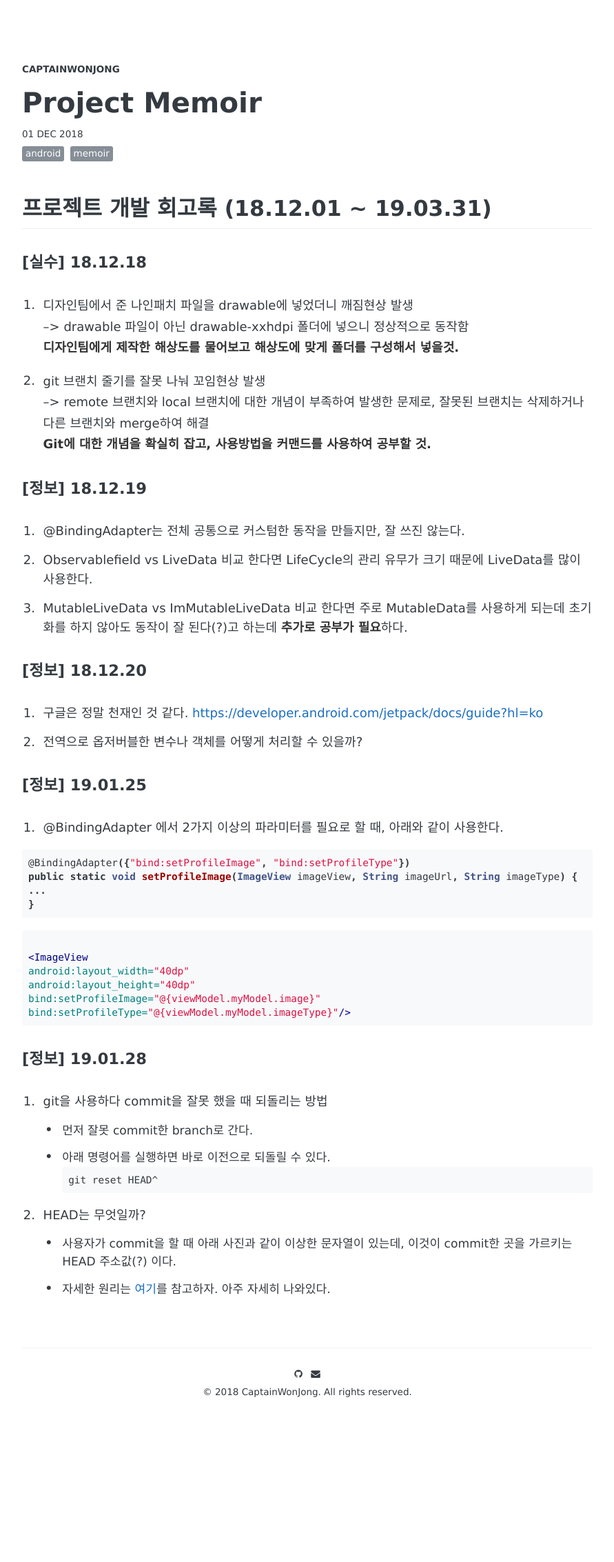
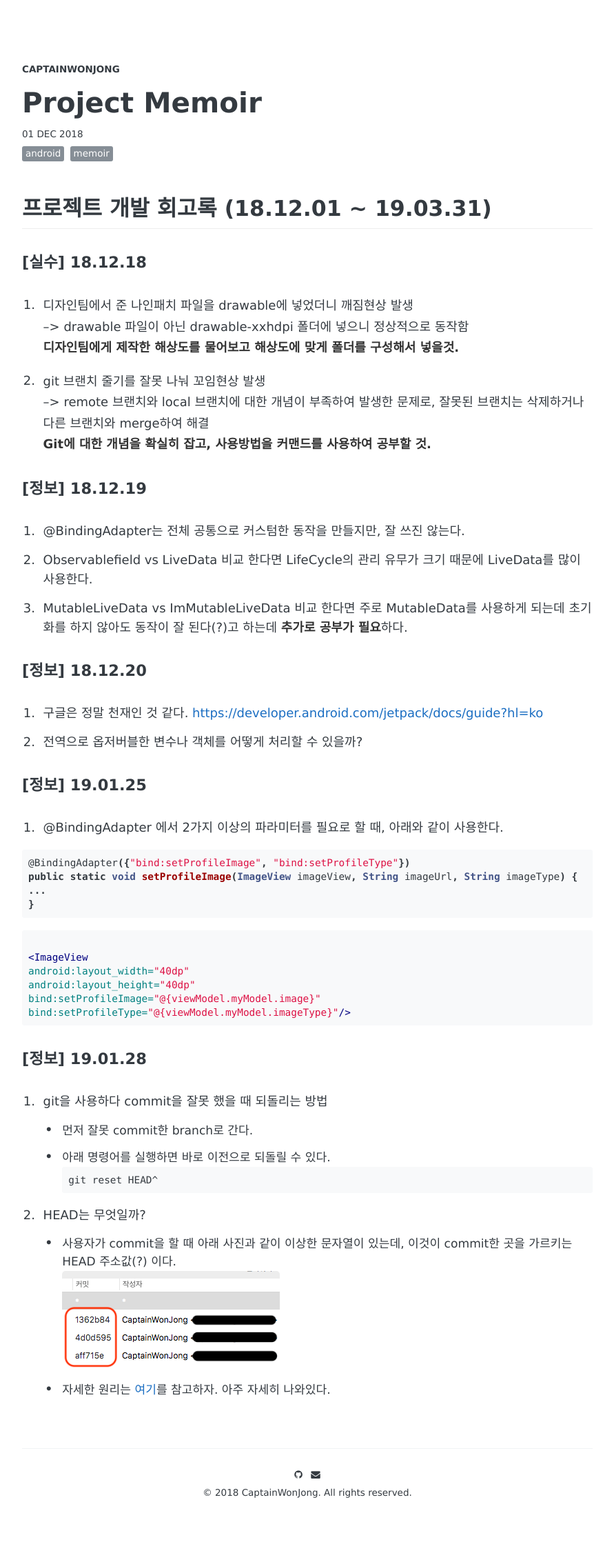
Before and after one commit to CaptainWonJong/CaptainWonJong.github.io, a Jekyll site: the page built from _posts/2018-12-01-Project Memoir.md, in a window 1280 px wide. Shown: the whole page at 69% size, without its empty margins (194-1085 px from the left). Built offline with Jekyll 4.4.1, drawn with Linux system fonts in a browser that asks for light colours; some web fonts are replaced; comment, search, counter and statistics services are not loaded; before the commit the page ends 2119 px from its top, so only the background shows below that.

Commit message:
modify memoir

````diff
--- a/_posts/2018-12-01-Project Memoir.md
+++ b/_posts/2018-12-01-Project Memoir.md
@@ -60,4 +60,5 @@ git reset HEAD^
 ```
 2. HEAD는 무엇일까?
 - 사용자가 commit을 할 때 아래 사진과 같이 이상한 문자열이 있는데, 이것이 commit한 곳을 가르키는 HEAD 주소값(?) 이다.
+![img_git_commit.png](https://captainwonjong.github.io/images/181201_memoir/img_git_commit.png)
 - 자세한 원리는 [여기](https://bit.ly/2B7zPkt)를 참고하자. 아주 자세히 나와있다.
````
Also changed, not shown: images/181201_memoir/img_git_commit.png, 1 other file.
